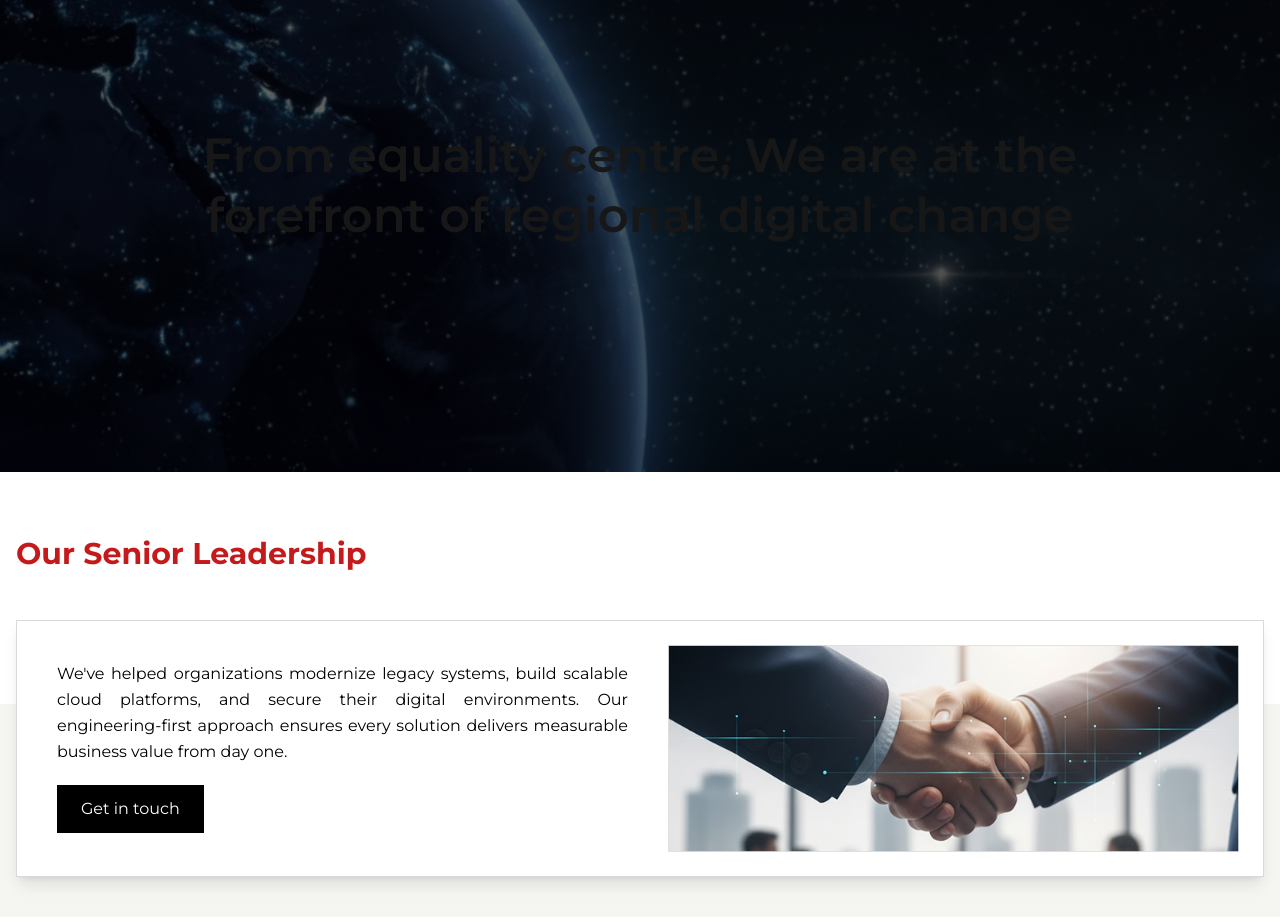
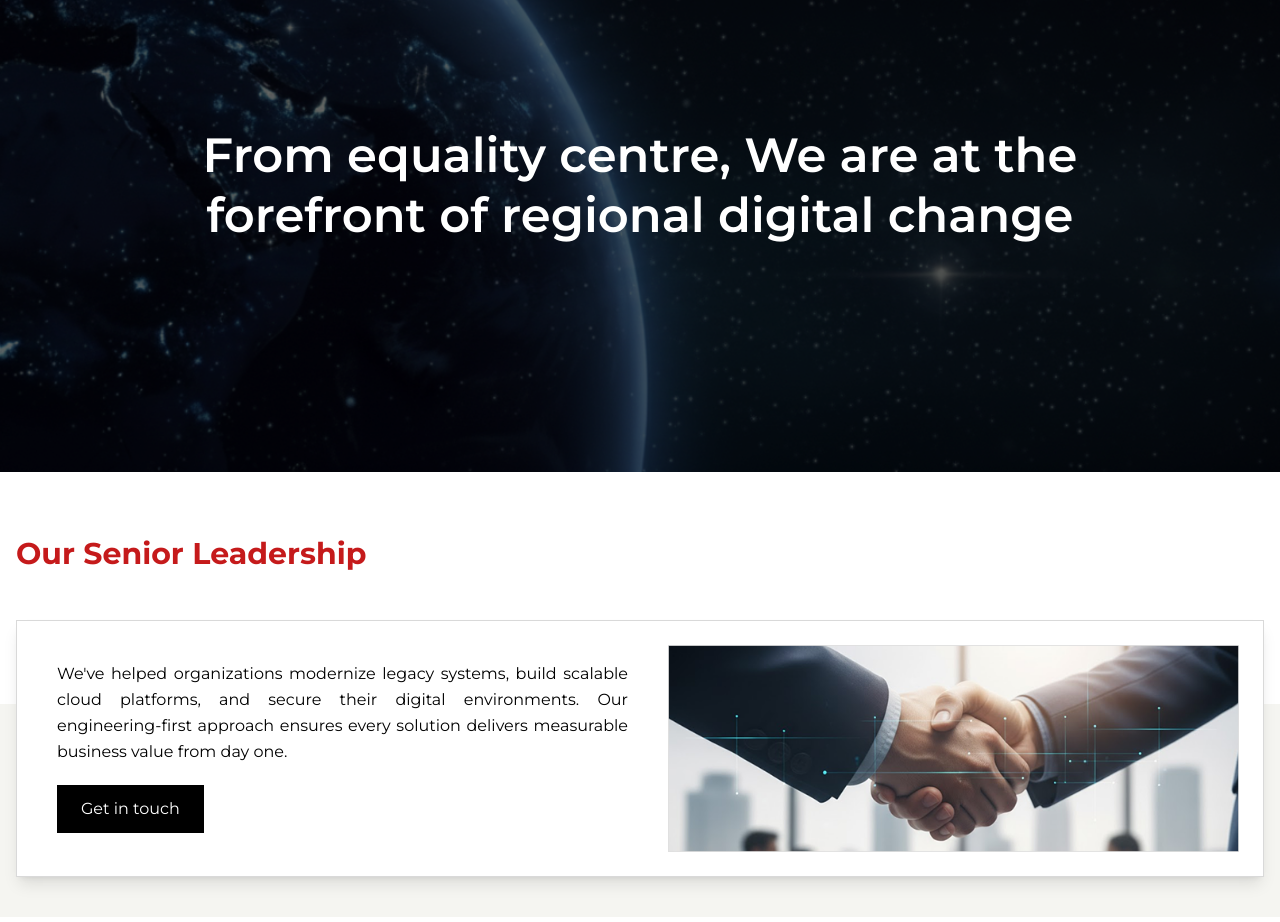
Before and after one commit to ChemyDigi/Innov8, a Next.js app in the folder innov8/: page /about in a window 1280 px wide. Shown: the part 1900-2822 px from the top of the page. Built offline with nearby package versions, Linux system fonts and the light colour scheme.

Commit message:
bugs fixed

```diff
--- a/innov8/components/AboutUs/EqualityCentreIntro.tsx
+++ b/innov8/components/AboutUs/EqualityCentreIntro.tsx
@@ -19,7 +19,7 @@
       {/* Text container */}
       <div className="relative z-10 flex items-center justify-center min-h-[250px] md:min-h-[350px]">
         <div className="text-center max-w-5xl mx-auto px-4">
-          <p className="text-2xl sm:text-3xl md:text-4xl lg:text-5xl font-semibold leading-tight">
+          <p className="text-2xl sm:text-3xl md:text-4xl lg:text-5xl font-semibold leading-tight text-white">
             From equality centre, We are at the forefront of regional digital
             change
           </p>
```
